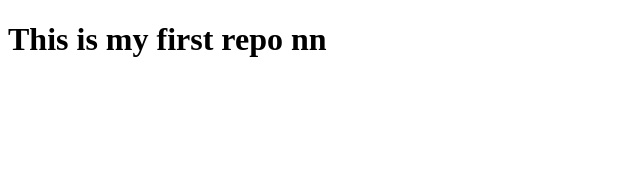
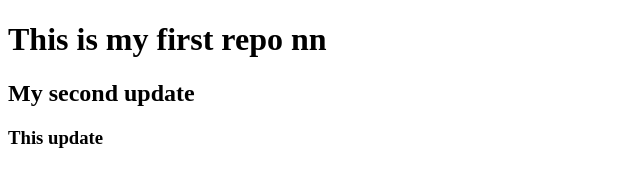
Before and after one commit to Mizan-coders/my-first-repo, a plain HTML site: page index.html in a window 1280 px wide. Shown: the whole page, without its empty margins (0-640 px from the left). Drawn offline with Linux system fonts and the light colour scheme.

Commit message:
third commit

```diff
--- a/index.html
+++ b/index.html
@@ -8,5 +8,7 @@
 </head>
 <body>
     <h1>This is my first repo nn</h1>
+    <h2>My second update</h2>
+    <h3>This update</h3>
 </body>
 </html>
```
